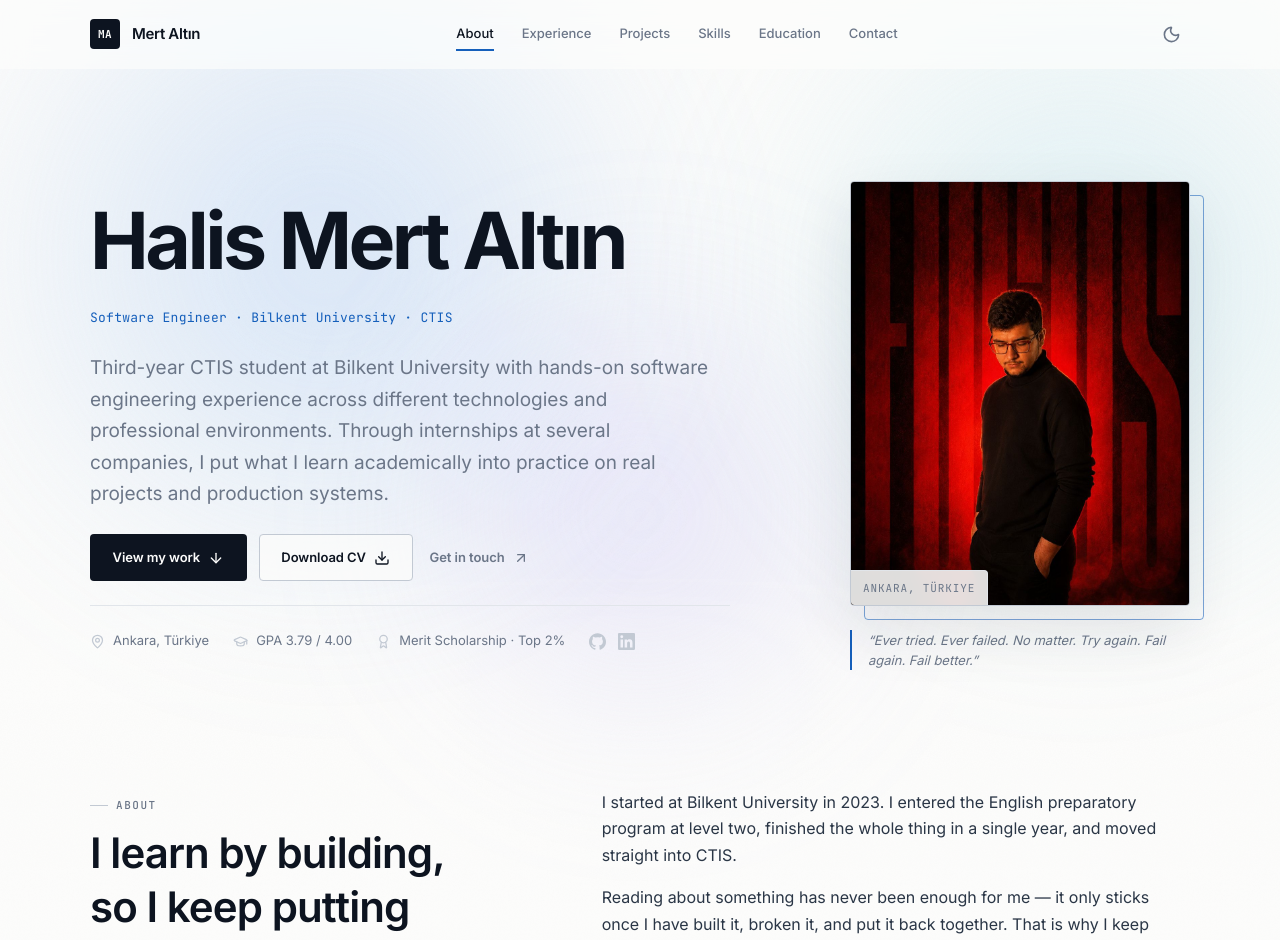
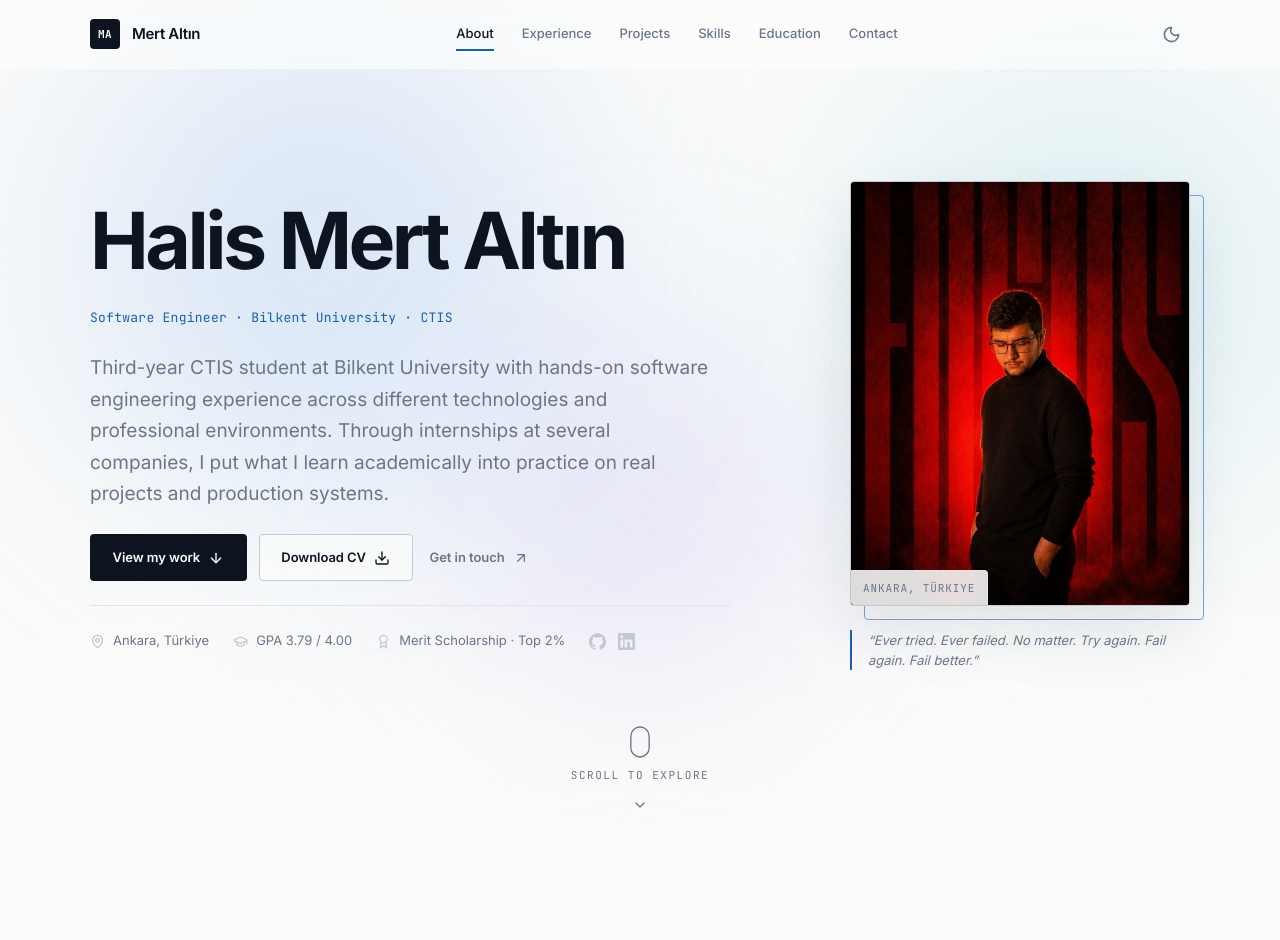
Before and after one commit to MertAltn1/MertAltn1.github.io, a React (Vite) app: page /#/ in a window 1280 px wide. Shown: the top 940 px of the page. Built offline with nearby package versions, Linux system fonts and the light colour scheme.

Commit message:
some adds

```diff
--- /dev/null
+++ b/src/components/common/ScrollCue.jsx
@@ -0,0 +1,50 @@
+import { useEffect, useState } from 'react'
+
+/**
+ * "Scroll to explore" cue at the foot of the hero.
+ *
+ * Visibility is one boolean driven by two conditions, and it is expressed as a
+ * CSS transition rather than an animation on purpose: a keyframe animation with
+ * `forwards` outranks plain declarations, so mixing the two meant the cue
+ * either would not hide, or would not come back when the visitor scrolled up.
+ */
+export default function ScrollCue({ label, onActivate }) {
+  const [ready, setReady] = useState(false)
+  const [scrolled, setScrolled] = useState(false)
+
+  // Let the hero content land first; the cue is the last thing to arrive.
+  useEffect(() => {
+    const timer = setTimeout(() => setReady(true), 600)
+    return () => clearTimeout(timer)
+  }, [])
+
+  useEffect(() => {
+    const onScroll = () => setScrolled(window.scrollY > 40)
+    onScroll()
+    window.addEventListener('scroll', onScroll, { passive: true })
+    return () => window.removeEventListener('scroll', onScroll)
+  }, [])
+
+  const visible = ready && !scrolled
+
+  return (
+    <button
+      className="scroll-cue"
+      type="button"
+      data-visible={visible}
+      onClick={onActivate}
+      tabIndex={visible ? 0 : -1}
+      aria-hidden={!visible}
+    >
+      <svg className="scroll-cue__mouse" viewBox="0 0 24 38" aria-hidden="true">
+        <rect x="1" y="1" width="22" height="36" rx="11" fill="none" stroke="currentColor" strokeWidth="1.6" />
+        <circle className="scroll-cue__wheel" cx="12" cy="10" r="2" fill="currentColor" />
+      </svg>
+      <span className="scroll-cue__label">{label}</span>
+      <svg className="scroll-cue__chevron" viewBox="0 0 24 24" aria-hidden="true">
+        <path d="M6 9l6 6 6-6" fill="none" stroke="currentColor" strokeWidth="2"
+              strokeLinecap="round" strokeLinejoin="round" />
+      </svg>
+    </button>
+  )
+}
--- a/src/data/copy.js
+++ b/src/data/copy.js
@@ -28,6 +28,7 @@
     portraitAlt: 'Portrait of {name}',
     gpa: 'GPA',
     scholarship: 'Merit Scholarship · Top 2%',
+    scroll: 'Scroll to explore',
   },
   about: {
     eyebrow: 'About',
--- a/src/sections/Hero.jsx
+++ b/src/sections/Hero.jsx
@@ -2,6 +2,7 @@
 import Avatar from '../components/common/Avatar'
 import { Github, Linkedin } from '../components/common/BrandIcons'
 import Button from '../components/common/Button'
+import ScrollCue from '../components/common/ScrollCue'
 import { site } from '../data/site'
 import { education } from '../data/education'
 import { quote } from '../data/quote'
@@ -15,7 +16,7 @@
   return (
     <section className="hero">
       <div className="container hero__grid">
-        <div className="hero__copy">
+        <div className="hero__copy" data-animate>
           <h1 className="hero__name">{site.fullName}</h1>
 
           <p className="hero__role">{copy.hero.role} · {copy.hero.subtitle}</p>
@@ -72,7 +73,7 @@
           </div>
         </div>
 
-        <div className="hero__portrait">
+        <div className="hero__portrait" data-animate>
           <Avatar
             src={site.photo}
             alt={fill(copy.hero.portraitAlt, { name: site.fullName })}
@@ -81,6 +82,8 @@
           <blockquote className="hero__quote">{quote}</blockquote>
         </div>
       </div>
+
+      <ScrollCue label={copy.hero.scroll} onActivate={() => goToSection('about')} />
     </section>
   )
 }
--- a/src/styles/sections.css
+++ b/src/styles/sections.css
@@ -112,6 +112,106 @@
 
   .hero__quote::before { content: open-quote; }
   .hero__quote::after { content: close-quote; }
+
+  /* --- Hero entrance --------------------------------------------------------
+   * Children fade up in sequence. The delay is driven by nth-child rather than
+   * JS so nothing has to mount before it can animate, and the final state is
+   * the normal layout — if the animation never runs, the hero still looks
+   * exactly right.
+   */
+  [data-animate] > * {
+    opacity: 0;
+    transform: translateY(14px);
+    animation: hero-rise 0.8s var(--ease-out) forwards;
+  }
+
+  .hero__copy > *:nth-child(1) { animation-delay: 0.05s; }
+  .hero__copy > *:nth-child(2) { animation-delay: 0.12s; }
+  .hero__copy > *:nth-child(3) { animation-delay: 0.19s; }
+  .hero__copy > *:nth-child(4) { animation-delay: 0.26s; }
+  .hero__copy > *:nth-child(5) { animation-delay: 0.33s; }
+
+  .hero__portrait > *:nth-child(1) { animation-delay: 0.16s; }
+  .hero__portrait > *:nth-child(2) { animation-delay: 0.32s; }
+
+  @keyframes hero-rise {
+    to { opacity: 1; transform: none; }
+  }
+
+  /* --- Scroll cue ----------------------------------------------------------- */
+
+  .scroll-cue {
+    display: flex;
+    flex-direction: column;
+    align-items: center;
+    gap: var(--space-2);
+    margin: var(--space-8) auto 0;
+    padding: var(--space-2);
+    color: var(--muted);
+    /* Hidden is the resting state: it shows once mounted, hides again on scroll */
+    opacity: 0;
+    visibility: hidden;
+    transform: translateY(8px);
+    transition: opacity var(--dur-slow) var(--ease-out),
+                transform var(--dur-slow) var(--ease-out),
+                visibility var(--dur-slow) var(--ease-out),
+                color var(--dur-fast) var(--ease-out);
+  }
+
+  .scroll-cue[data-visible='true'] {
+    opacity: 1;
+    visibility: visible;
+    transform: none;
+  }
+
+  .scroll-cue:hover { color: var(--heading); }
+
+  .scroll-cue__mouse { width: 20px; height: 32px; }
+
+  .scroll-cue__wheel { animation: cue-wheel 2s var(--ease-in-out) infinite; }
+
+  /* The dot falls and fades, then reappears at the top for the next pass. */
+  @keyframes cue-wheel {
+    0%, 10% { transform: translateY(0); opacity: 1; }
+    45% { transform: translateY(9px); opacity: 0; }
+    46%, 70% { transform: translateY(0); opacity: 0; }
+    85%, 100% { transform: translateY(0); opacity: 1; }
+  }
+
+  .scroll-cue__label {
+    font-family: var(--font-mono);
+    font-size: var(--text-2xs);
+    letter-spacing: var(--tracking-label);
+    text-transform: uppercase;
+  }
+
+  .scroll-cue__chevron {
+    width: 16px;
+    height: 16px;
+    animation: cue-chevron 2s var(--ease-in-out) infinite;
+  }
+
+  @keyframes cue-chevron {
+    0%, 100% { transform: translateY(0); opacity: 0.55; }
+    50% { transform: translateY(4px); opacity: 1; }
+  }
+
+  /*
+   * Reduced motion: no drift, no bounce — but the hero must still be visible,
+   * so the entrance resolves to its end state instead of being skipped.
+   */
+  @media (prefers-reduced-motion: reduce) {
+    [data-animate] > * {
+      opacity: 1;
+      transform: none;
+      animation: none;
+    }
+
+    .scroll-cue { transition: none; }
+
+    .scroll-cue__wheel,
+    .scroll-cue__chevron { animation: none; }
+  }
 
   @media (max-width: 880px) {
     .hero__grid {
```
